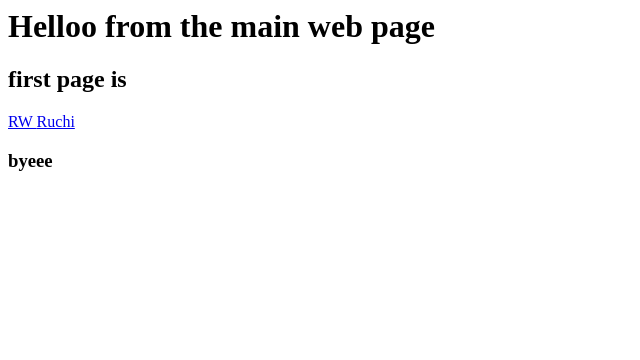
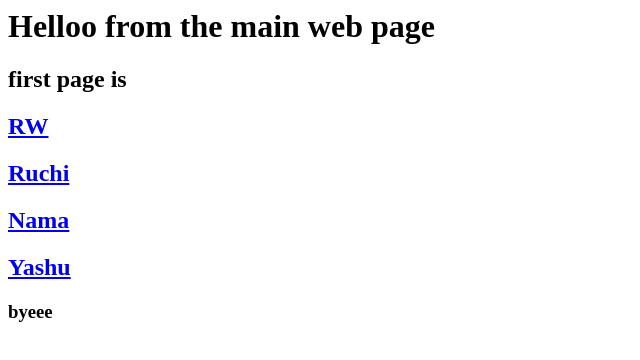
Before and after one commit to ruchiwarke/prac, a plain HTML site: page index.html in a window 1280 px wide. Shown: the whole page, without its empty margins (0-640 px from the left). Drawn offline with Linux system fonts and the light colour scheme.

Commit message:
new file created

```diff
--- a/index.html
+++ b/index.html
@@ -1,8 +1,10 @@
 <h1> Helloo from the main web page </h1>
 <h2> first page is </h2>
 
-<a href = rw.html>RW </a>
-<a href = ruchi.html>Ruchi </a>
+<h2><a href = rw.html>RW </a></h2>
+<h2><a href = ruchi.html>Ruchi </a></h2>
+<h2><a href = nama.html>Nama </a></h2>
+<h2><a href = yashu.html>Yashu </a></h2>
 
 
 <h3>byeee </h3>
```
Also changed, not shown: yashu.html (added, +1 -0 lines).
